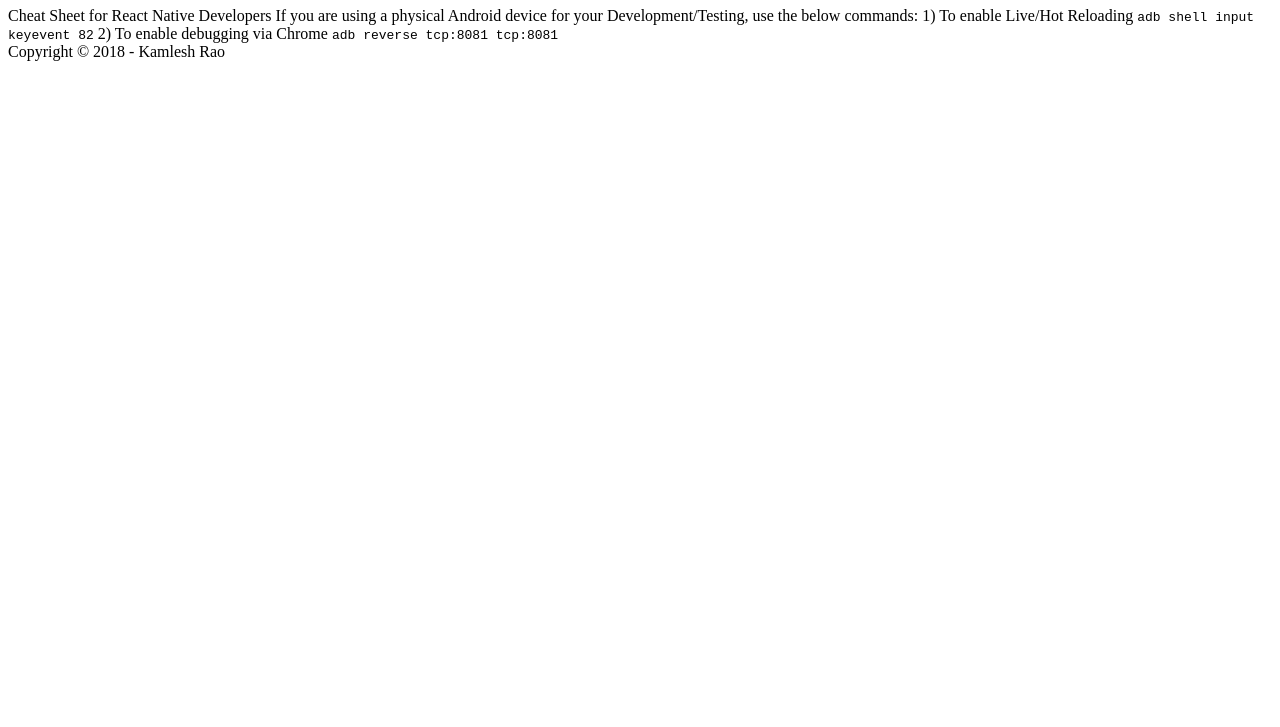
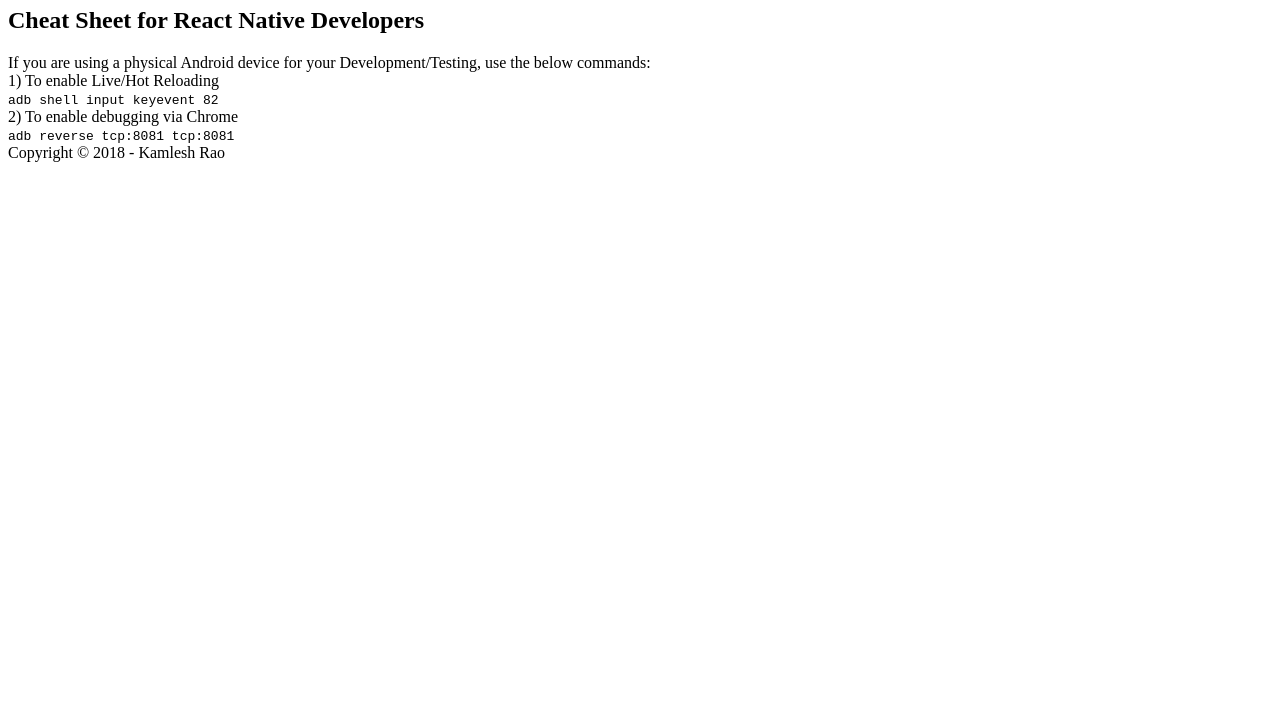
Before and after one commit to kamleshrao/kamleshrao.github.io, a plain HTML site: page index.html in a window 1280 px wide. Shown: the part 73-800 px from the top of the page. Drawn offline with Linux system fonts and the light colour scheme.

Commit message:
Fixed the div

```diff
--- a/index.html
+++ b/index.html
@@ -9,14 +9,20 @@
       <h1>Development Notes</h1>
     </header>
     <section>
-      Cheat Sheet for React Native Developers
+      <h2>Cheat Sheet for React Native Developers</h2>
 
+      <div>
       If you are using a physical Android device for your Development/Testing, use the below commands:
+      </div>
 
+      <div>
       1) To enable Live/Hot Reloading
+      </div>
       <code>adb shell input keyevent 82</code>
 
+      <div>
       2) To enable debugging via Chrome
+      </div>
       <code>adb reverse tcp:8081 tcp:8081</code>
     </section>
     <footer>
```
